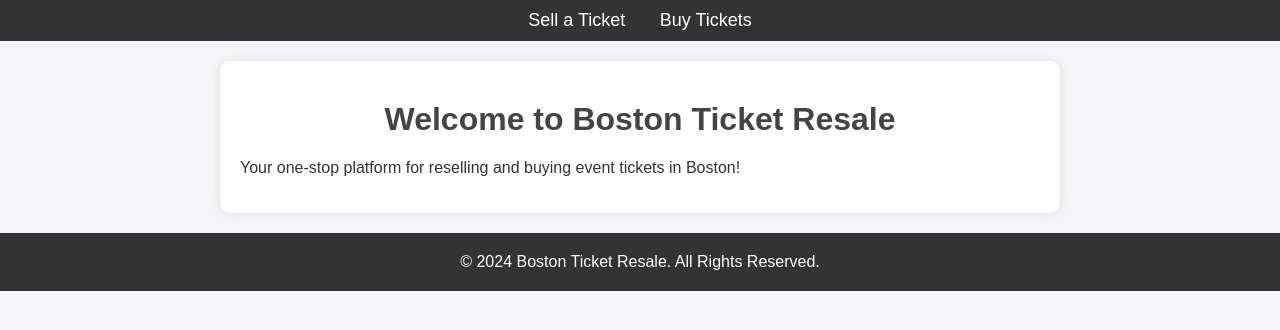
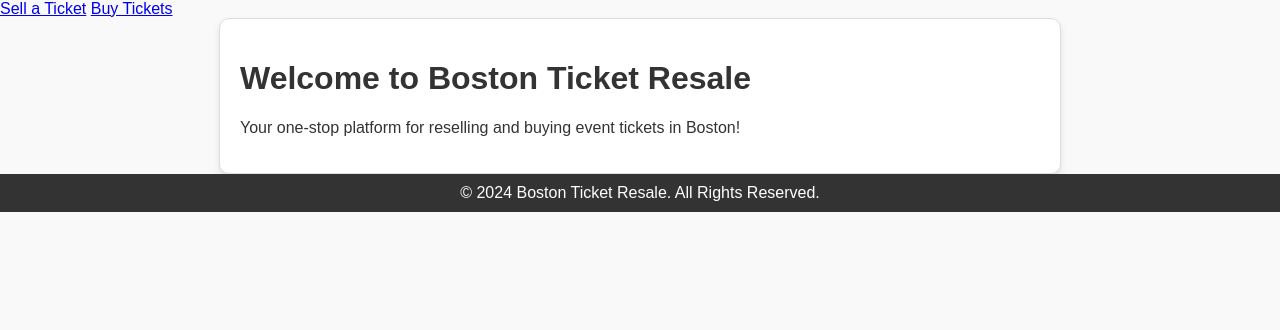
Before and after one commit to elaabay/bostontix, a PHP site: page / in a window 1280 px wide. Shown: the top 330 px of the page. Run offline with PHP 8.4, Linux system fonts and the light colour scheme.

Commit message:
Update style.css

```diff
--- a/style.css
+++ b/style.css
@@ -1,75 +1,130 @@
 /* General Styles */
 body {
     font-family: Arial, sans-serif;
-    background-color: #f4f4f9;
     margin: 0;
     padding: 0;
+    background-color: #f9f9f9;
     color: #333;
 }
 
-h1 {
-    text-align: center;
-    color: #444;
-    margin-top: 20px;
+/* Header Styles */
+header {
+    background-color: #333;
+    color: #fff;
+    padding: 15px 20px;
+    display: flex;
+    justify-content: space-between;
+    align-items: center;
 }
 
-/* Navigation Bar */
-nav {
+header h1 {
+    margin: 0;
+    font-size: 24px;
+}
+
+nav ul {
+    list-style: none;
+    margin: 0;
+    padding: 0;
+    display: flex;
+    gap: 20px;
+}
+
+nav ul li {
+    display: inline;
+}
+
+nav ul li a {
+    color: white;
+    text-decoration: none;
+    font-size: 16px;
+    padding: 5px 10px;
+}
+
+nav ul li a:hover {
+    background-color: #575757;
+    border-radius: 5px;
+}
+
+/* Main Content Styles */
+main {
+    padding: 20px;
+    max-width: 800px;
+    margin: 0 auto;
+    background-color: #fff;
+    border: 1px solid #ddd;
+    border-radius: 10px;
+    box-shadow: 0 4px 6px rgba(0, 0, 0, 0.1);
+}
+
+/* Form Styles */
+form {
+    display: flex;
+    flex-direction: column;
+    gap: 15px;
+}
+
+form label {
+    font-size: 16px;
+    font-weight: bold;
+}
+
+form input, form textarea, form button {
+    padding: 10px;
+    font-size: 16px;
+    border: 1px solid #ddd;
+    border-radius: 5px;
+}
+
+form input:focus, form textarea:focus {
+    border-color: #007BFF;
+    outline: none;
+}
+
+form button {
+    background-color: #007BFF;
+    color: white;
+    border: none;
+    cursor: pointer;
+}
+
+form button:hover {
+    background-color: #0056b3;
+}
+
+/* Footer Styles */
+footer {
     background-color: #333;
-    padding: 10px;
+    color: white;
+    text-align: center;
+    padding: 10px 0;
+    position: relative;
+    bottom: 0;
+    width: 100%;
+}
+
+/* Utility Classes */
+.center-text {
     text-align: center;
 }
 
-nav a {
-    color: white;
-    text-decoration: none;
-    margin: 0 15px;
-    font-size: 18px;
+/* Responsive Styles */
+@media (max-width: 600px) {
+    header {
+        flex-direction: column;
+        align-items: flex-start;
     }
 
-nav a:hover {
-    text-decoration: underline;
+    nav ul {
+        flex-direction: column;
+        gap: 10px;
     }
 
-/* Links */
-a {
-    color: #0066cc;
-    text-decoration: none;
+    main {
+        padding: 10px;
     }
 
-a:hover {
-    text-decoration: underline;
+    form {
+        gap: 10px;
     }
-
-/* Main Content */
-main {
-    max-width: 800px;
-    margin: 20px auto;
-    padding: 20px;
-    background: white;
-    border-radius: 10px;
-    box-shadow: 0 0 10px rgba(0, 0, 0, 0.1);
 }
-
-/* Buttons */
-button {
-    background-color: #007BFF;
-    color: white;
-    padding: 10px 20px;
-    border: none;
-    border-radius: 5px;
-    cursor: pointer;
-}
-
-button:hover {
-    background-color: #0056b3;
-}
-
-/* Footer */
-footer {
-    text-align: center;
-    padding: 20px;
-    background: #333;
-    color: white;
-    margin-top: 20px;
-}
```
Lines whose indentation alone changed are shown as unchanged.
